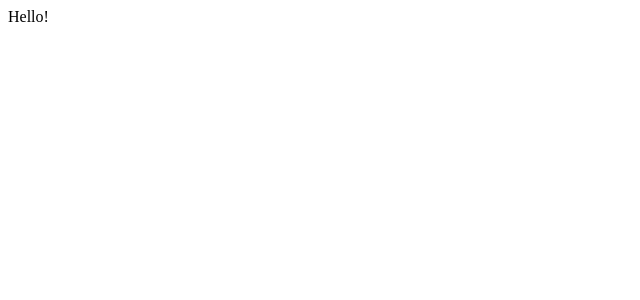
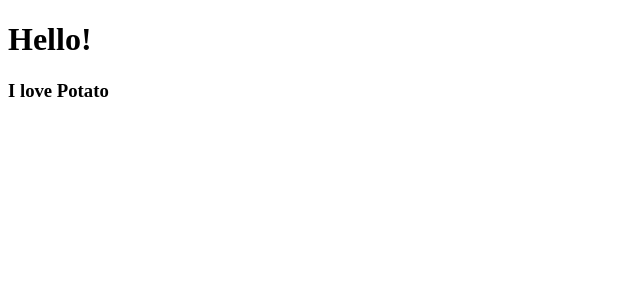
Before and after one commit to mdgarden/movie_app_2020, a React (Create React App) app: page / in a window 1280 px wide. Shown: the top 300 px of the page, without its empty margins (0-640 px from the left). Built offline with nearby package versions, Linux system fonts and the light colour scheme.

Commit message:
#2.0 Creating your first React Component

```diff
--- a/public/index.html
+++ b/public/index.html
@@ -28,7 +28,7 @@
   </head>
   <body>
     <noscript>You need to enable JavaScript to run this app.</noscript>
-    <div id="root"></div>
+    <div id="potato"></div>
     <!--
       This HTML file is a template.
       If you open it directly in the browser, you will see an empty page.
--- a/src/App.js
+++ b/src/App.js
@@ -1,7 +1,13 @@
 import React from 'react';
+import Potato from "./Potato";
 
 function App() {
-  return <div>Hello! </div>;
+  return (
+  <div>
+    <h1>Hello!</h1>
+    <Potato />
+  </div>
+  );
 }
 
 export default App;
--- /dev/null
+++ b/src/Potato.js
@@ -0,0 +1,9 @@
+import React from "react";
+
+function Potato(){
+    return (
+        <h3>I love Potato</h3>
+    )
+}
+
+export default Potato;
--- a/src/index.js
+++ b/src/index.js
@@ -2,7 +2,4 @@ import React from 'react';
 import ReactDOM from 'react-dom';
 import App from './App';
 
-ReactDOM.render(
-    <App />,
-  document.getElementById('root')
-);
+ReactDOM.render(<App />, document.getElementById('potato'));
```
